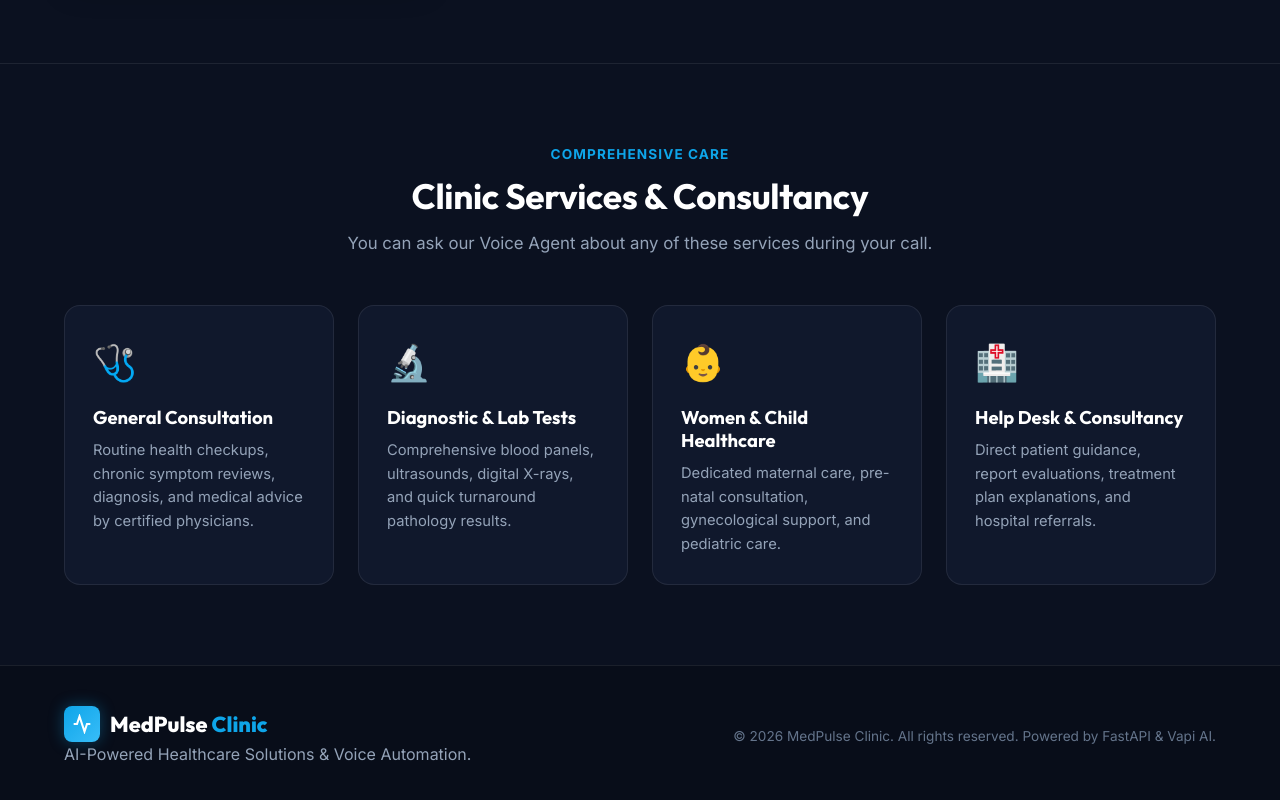
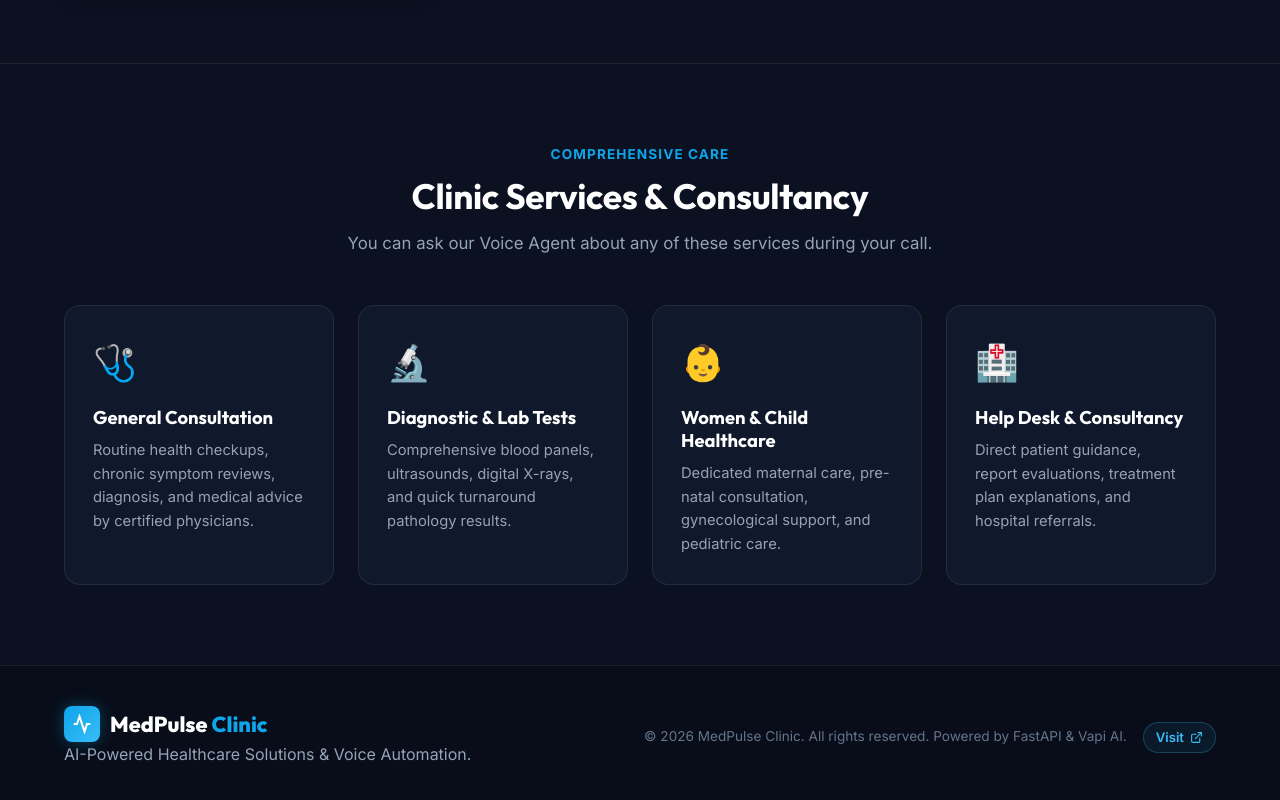
Before and after one commit to Tareq905/medicare-voice-assistant, a plain HTML site: page app/static/index.html in a window 1280 px wide. Shown: the part 2634-3434 px from the top of the page. Drawn offline with Linux system fonts and the light colour scheme.

Commit message:
Add Visit portfolio link to footer

```diff
--- a/app/static/css/style.css
+++ b/app/static/css/style.css
@@ -1025,9 +1025,40 @@ p {
   gap: 20px;
 }
 
+.footer-bottom {
+  display: flex;
+  align-items: center;
+  gap: 16px;
+  flex-wrap: wrap;
+}
+
 .footer-bottom p {
   font-size: 0.85rem;
   color: var(--text-dim);
+  margin: 0;
+}
+
+.footer-visit-link {
+  display: inline-flex;
+  align-items: center;
+  gap: 6px;
+  font-size: 0.82rem;
+  font-weight: 600;
+  color: #38bdf8;
+  text-decoration: none;
+  padding: 4px 12px;
+  border-radius: 20px;
+  background: rgba(56, 189, 248, 0.08);
+  border: 1px solid rgba(56, 189, 248, 0.25);
+  transition: all 0.25s ease;
+}
+
+.footer-visit-link:hover {
+  color: #ffffff;
+  background: rgba(56, 189, 248, 0.22);
+  border-color: rgba(56, 189, 248, 0.55);
+  box-shadow: 0 0 14px rgba(56, 189, 248, 0.35);
+  transform: translateY(-1px);
 }
 
 /* Floating Robot Voice Agent Widget Button */
--- a/app/static/index.html
+++ b/app/static/index.html
@@ -720,6 +720,14 @@
       </div>
       <div class="footer-bottom">
         <p>&copy; 2026 MedPulse Clinic. All rights reserved. Powered by FastAPI & Vapi AI.</p>
+        <a href="https://tareqshahalam.is-a.dev/" target="_blank" rel="noopener noreferrer" class="footer-visit-link" title="Visit Developer Portfolio">
+          <span>Visit</span>
+          <svg width="13" height="13" viewBox="0 0 24 24" fill="none" stroke="currentColor" stroke-width="2" stroke-linecap="round" stroke-linejoin="round">
+            <path d="M18 13v6a2 2 0 0 1-2 2H5a2 2 0 0 1-2-2V8a2 2 0 0 1 2-2h6"></path>
+            <polyline points="15 3 21 3 21 9"></polyline>
+            <line x1="10" y1="14" x2="21" y2="3"></line>
+          </svg>
+        </a>
       </div>
     </div>
   </footer>
```
